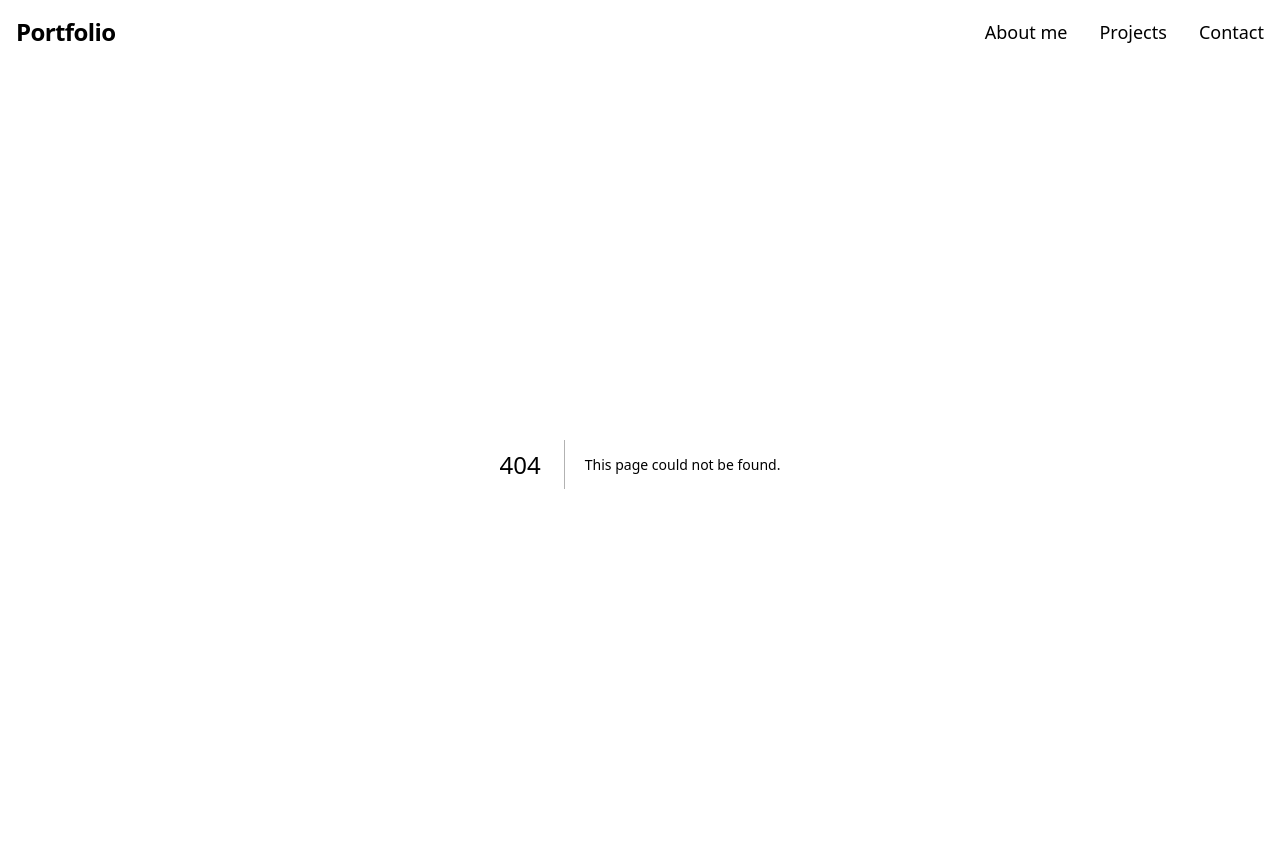
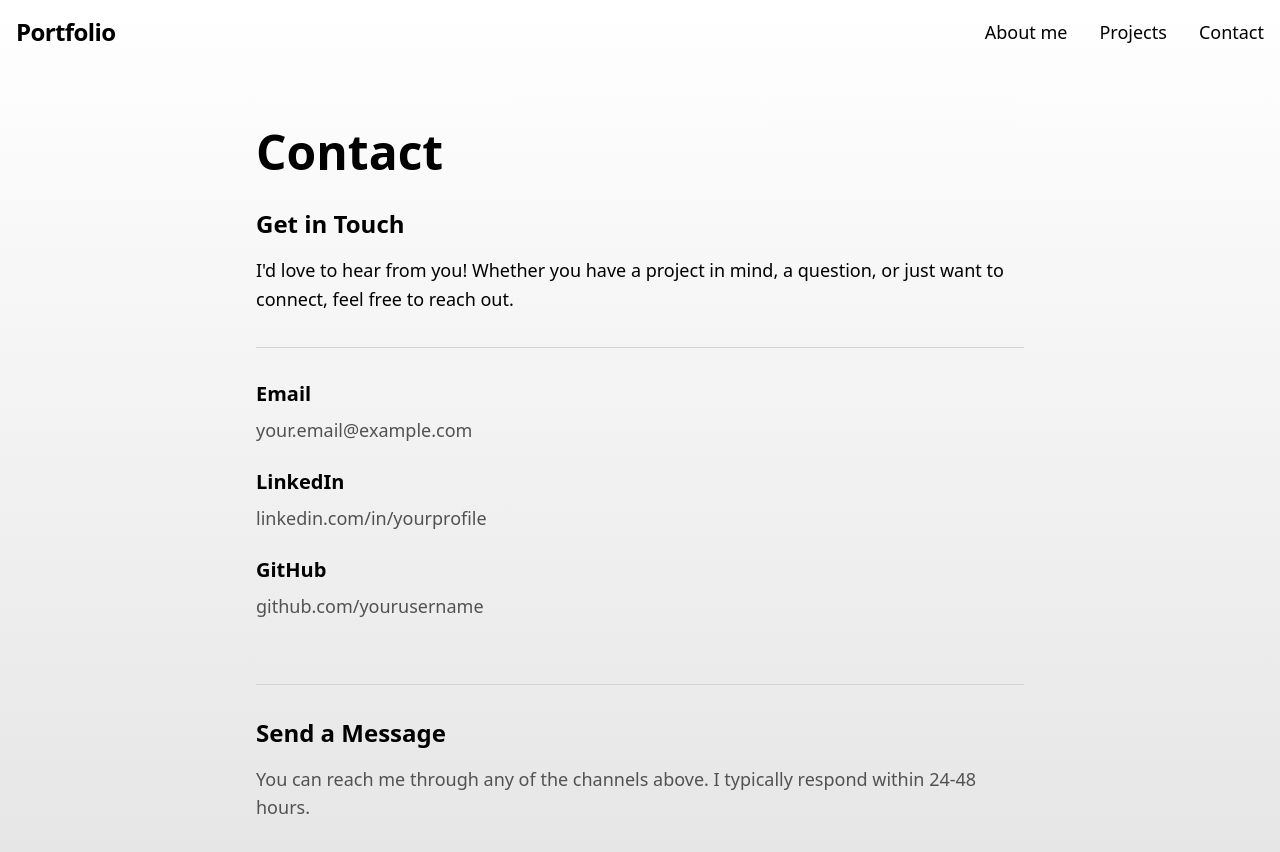
Before and after one commit to karpetoryba/my-portfolio-nextjs, a Next.js app: page /contact in a window 1280 px wide. Before the commit this address had no page. Shown: the top 852 px of the page. Built offline with nearby package versions, Linux system fonts and the light colour scheme.

Commit message:
🔗 Updated Navbar component to use Next.js Link for the "Contact" section, ensuring consistent routing across the application.

```diff
--- /dev/null
+++ b/src/app/contact/page.tsx
@@ -0,0 +1,44 @@
+export default function ContactPage() {
+  return (
+    <main className="container mx-auto px-4 py-16">
+      <div className="max-w-3xl mx-auto">
+        <h1 className="text-5xl font-bold mb-8">Contact</h1>
+
+        <div className="space-y-8">
+          <div>
+            <h2 className="text-2xl font-semibold mb-4">Get in Touch</h2>
+            <p className="text-lg leading-relaxed">
+              I'd love to hear from you! Whether you have a project in mind, a question,
+              or just want to connect, feel free to reach out.
+            </p>
+          </div>
+
+          <div className="space-y-6 pt-8 border-t border-neutral-300">
+            <div>
+              <h3 className="text-xl font-semibold mb-2">Email</h3>
+              <p className="text-lg text-neutral-600">your.email@example.com</p>
+            </div>
+
+            <div>
+              <h3 className="text-xl font-semibold mb-2">LinkedIn</h3>
+              <p className="text-lg text-neutral-600">linkedin.com/in/yourprofile</p>
+            </div>
+
+            <div>
+              <h3 className="text-xl font-semibold mb-2">GitHub</h3>
+              <p className="text-lg text-neutral-600">github.com/yourusername</p>
+            </div>
+          </div>
+        </div>
+
+        <div className="mt-16 pt-8 border-t border-neutral-300">
+          <h2 className="text-2xl font-semibold mb-4">Send a Message</h2>
+          <p className="text-lg text-neutral-600">
+            You can reach me through any of the channels above. I typically respond
+            within 24-48 hours.
+          </p>
+        </div>
+      </div>
+    </main>
+  );
+}
--- a/src/components/Navbar.tsx
+++ b/src/components/Navbar.tsx
@@ -19,9 +19,9 @@ export default function Navbar() {
             </Link>
           </li>
           <li>
-            <a href="#contact" className="text-black transition-colors hover:text-black">
+            <Link href="/contact" className="text-black transition-colors hover:text-black">
               Contact
-            </a>
+            </Link>
           </li>
         </ul>
       </nav>
```
